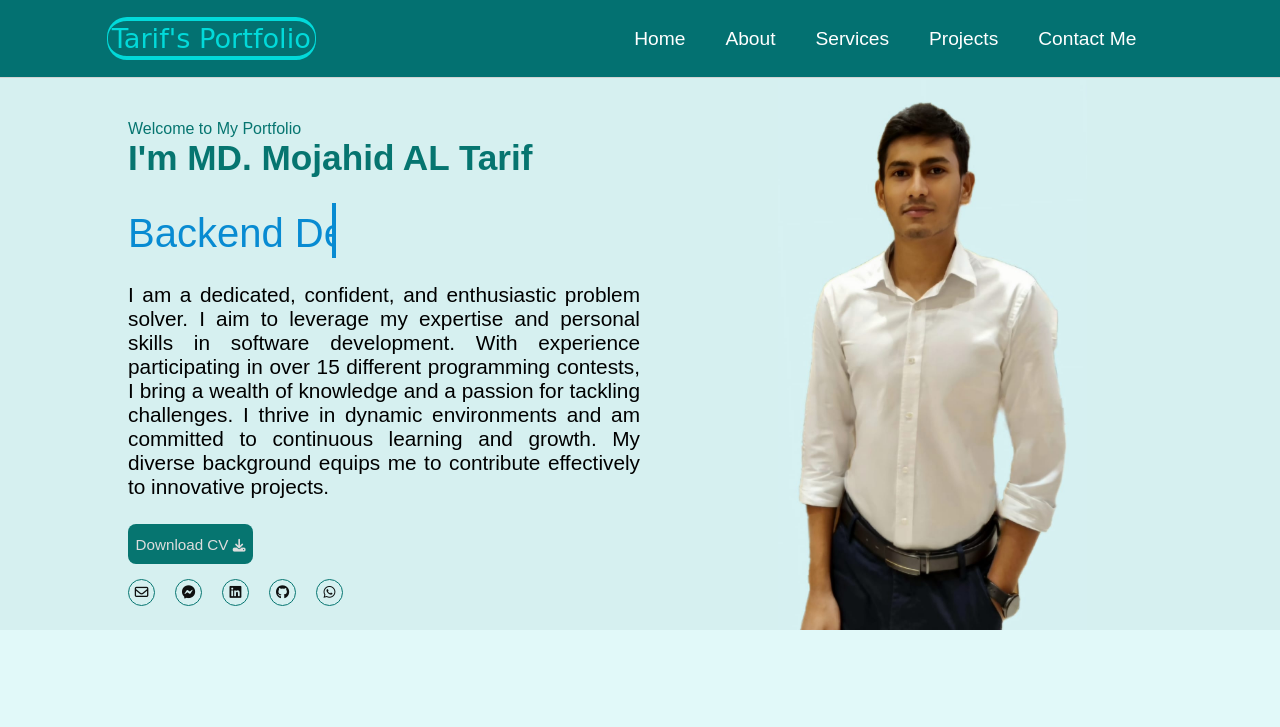
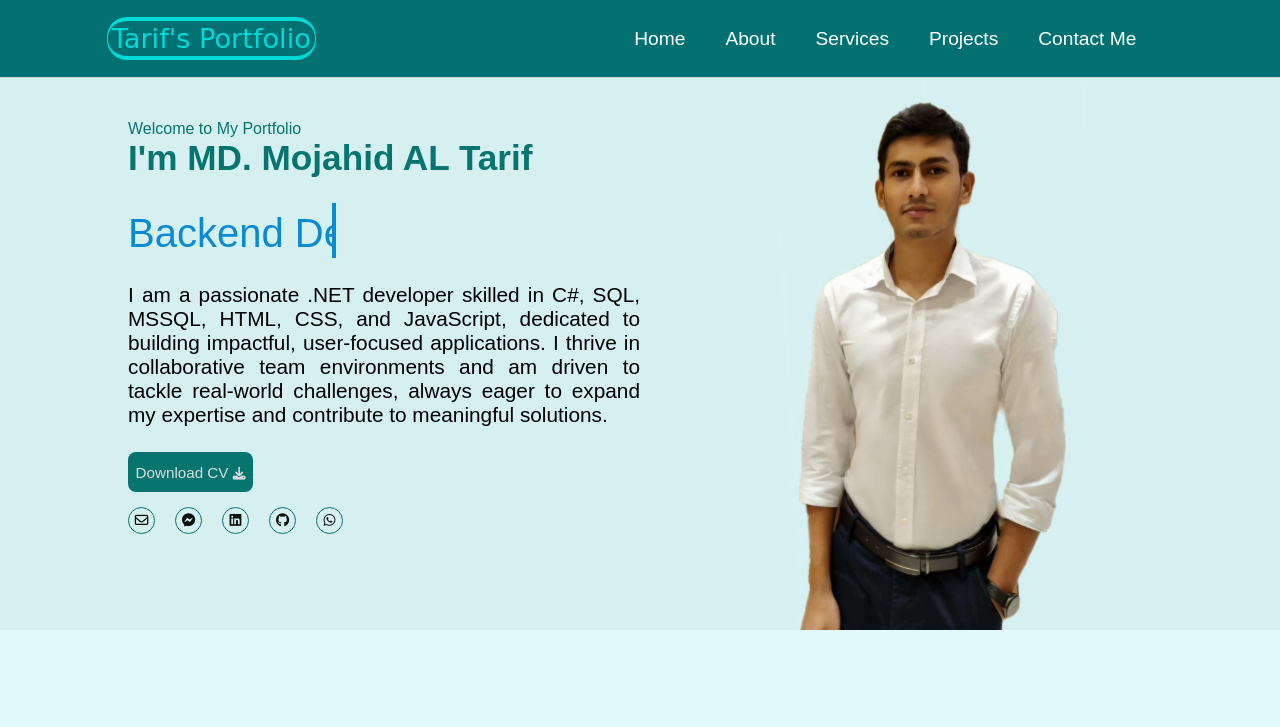
Before and after one commit to mojahidaltarif28/portfolio, a plain HTML site: page index.html in a window 1280 px wide. Shown: the top 727 px of the page. Drawn offline with nearby package versions, Linux system fonts and the light colour scheme.

Commit message:
index-update

```diff
--- a/index.html
+++ b/index.html
@@ -45,11 +45,10 @@
                         <span class="element"></span>
                     </div>
                     <div class="description">
-                        I am a dedicated, confident, and enthusiastic problem solver. I aim to leverage my expertise and
-                        personal skills in software development. With experience participating in over 15 different
-                        programming contests, I bring a wealth of knowledge and a passion for tackling challenges. I
-                        thrive in dynamic environments and am committed to continuous learning and growth. My diverse
-                        background equips me to contribute effectively to innovative projects.
+                        I am a passionate .NET developer skilled in C#, SQL, MSSQL, HTML, CSS, and JavaScript, dedicated
+                        to building impactful, user-focused applications. I thrive in collaborative team environments
+                        and am driven to tackle real-world challenges, always eager to expand my expertise and
+                        contribute to meaningful solutions.
                     </div>
                     <div class="download-cv">
                         <a href="https://drive.google.com/file/d/1QiJrifDBc459oFqPTjtF8Sxl4IkOeWTd/view?usp=sharing">Download
@@ -227,23 +226,23 @@
                     <form autocomplete="off">
                         <div class="c-name">
                             <p><label for="c_name">Name</label></p>
-                            <input type="text" id="c_name" placeholder="Enter Name" >
+                            <input type="text" id="c_name" placeholder="Enter Name">
                             <p id="name_r" class="required">Name is required</p>
                         </div>
                         <div class="c-name">
                             <p><label for="c_email">Email</label></p>
-                            <input type="email" id="c_email" placeholder="Enter Email" >
+                            <input type="email" id="c_email" placeholder="Enter Email">
                             <p id="email_r" class="required">Email is required</p>
                         </div>
                         <div class="c-name">
                             <p><label for="c_subject">Subject</label></p>
-                            <input type="text" id="c_subject" placeholder="Enter Subject" >
-                            <p id="subject_r"class="required">Subject is required</p>
+                            <input type="text" id="c_subject" placeholder="Enter Subject">
+                            <p id="subject_r" class="required">Subject is required</p>
                         </div>
                         <div class="c-name">
                             <p><label for="c_message">Message</label></p>
-                            <textarea id="c_message" placeholder="Enter Message" rows="4" ></textarea>
-                            <p id="message_r"class="required">Message is required</p>
+                            <textarea id="c_message" placeholder="Enter Message" rows="4"></textarea>
+                            <p id="message_r" class="required">Message is required</p>
                         </div>
 
                         <button id="send_btn">Send <i class="fa-regular fa-paper-plane"></i></button>
--- a/script.js
+++ b/script.js
@@ -7,7 +7,7 @@ const text = document.querySelector(".element");
                 text.textContent = "Backend Developer"
             }, 4000);
             setTimeout(() => {
-                text.textContent = "Laravel Developer"
+                text.textContent = ".NET Developer"
             }, 8000);
             setTimeout(() => {
                 text.textContent = "Probelm Solver"
```
